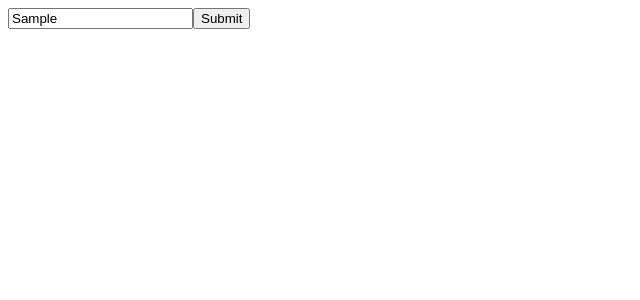
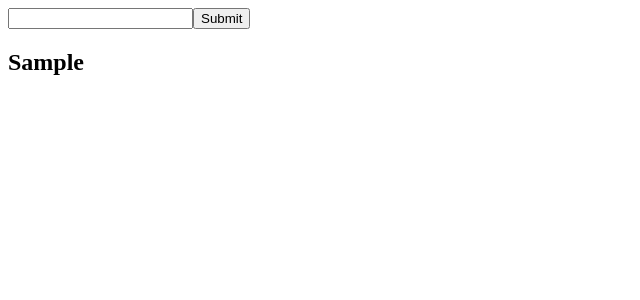
Before and after one commit to OrlandoJim24/to-do-list, a React (Vite) app: page / in a window 1280 px wide. Both pictures are taken after typing "Sample" into the empty fields and a click on the button "Submit". Shown: the top 300 px of the page, without its empty margins (0-640 px from the left). Built offline with nearby package versions, Linux system fonts and the light colour scheme.

Commit message:
added input submission and update data list

```diff
--- a/src/App.jsx
+++ b/src/App.jsx
@@ -3,12 +3,14 @@ import FirstComponent from "./components/FirstComponent";
 
 const App = () => {
 
+  const [data, setData] = useState([]);
   const inputRef = useRef(null);
 
   return (
     <div>
-       <input type="text" />
-       <button>Submit</button>
+       <input ref={inputRef} type="text" />
+       <button onClick={() => { setData([...data, inputRef.current.value]); inputRef.current.value = ""; }}>Submit</button>
+       {data.map((item, index) => { return <h2 key={index}>{item}</h2> })}
 
     </div>
   )
```
